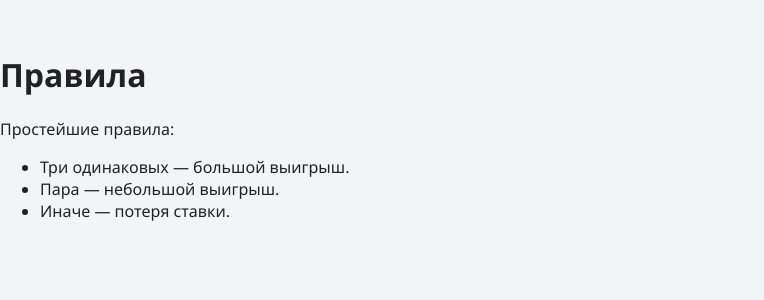
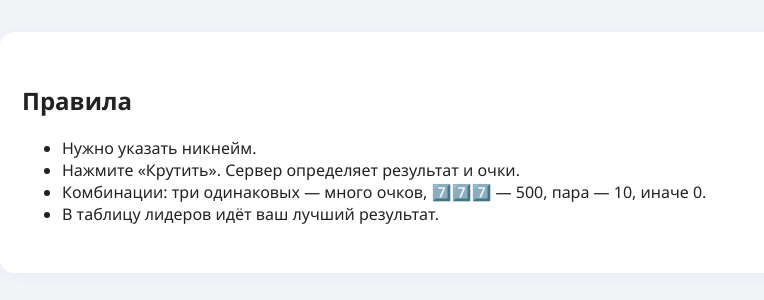
Before and after one commit to Belandiy/roulette-game, a Flask app: page /rules in a window 1280 px wide. Shown: the part 46-346 px from the top of the page, without its empty margins (0-764 px from the left). Run offline with Flask 3, Linux system fonts and the light colour scheme.

Commit message:
Подредактированы правила

```diff
--- a/templates/rules.html
+++ b/templates/rules.html
@@ -1,13 +1,12 @@
 {% extends "base.html" %}
-
-{% block title %}Правила — Roulette MVP{% endblock %}
-
 {% block content %}
-  <h1>Правила</h1>
-  <p>Простейшие правила:</p>
+<div class="card">
+  <h2>Правила</h2>
   <ul>
-    <li>Три одинаковых — большой выигрыш.</li>
-    <li>Пара — небольшой выигрыш.</li>
-    <li>Иначе — потеря ставки.</li>
+    <li>Нужно указать никнейм.</li>
+    <li>Нажмите «Крутить». Сервер определяет результат и очки.</li>
+    <li>Комбинации: три одинаковых — много очков, 7️⃣7️⃣7️⃣ — 500, пара — 10, иначе 0.</li>
+    <li>В таблицу лидеров идёт ваш лучший результат.</li>
   </ul>
+</div>
 {% endblock %}
```
